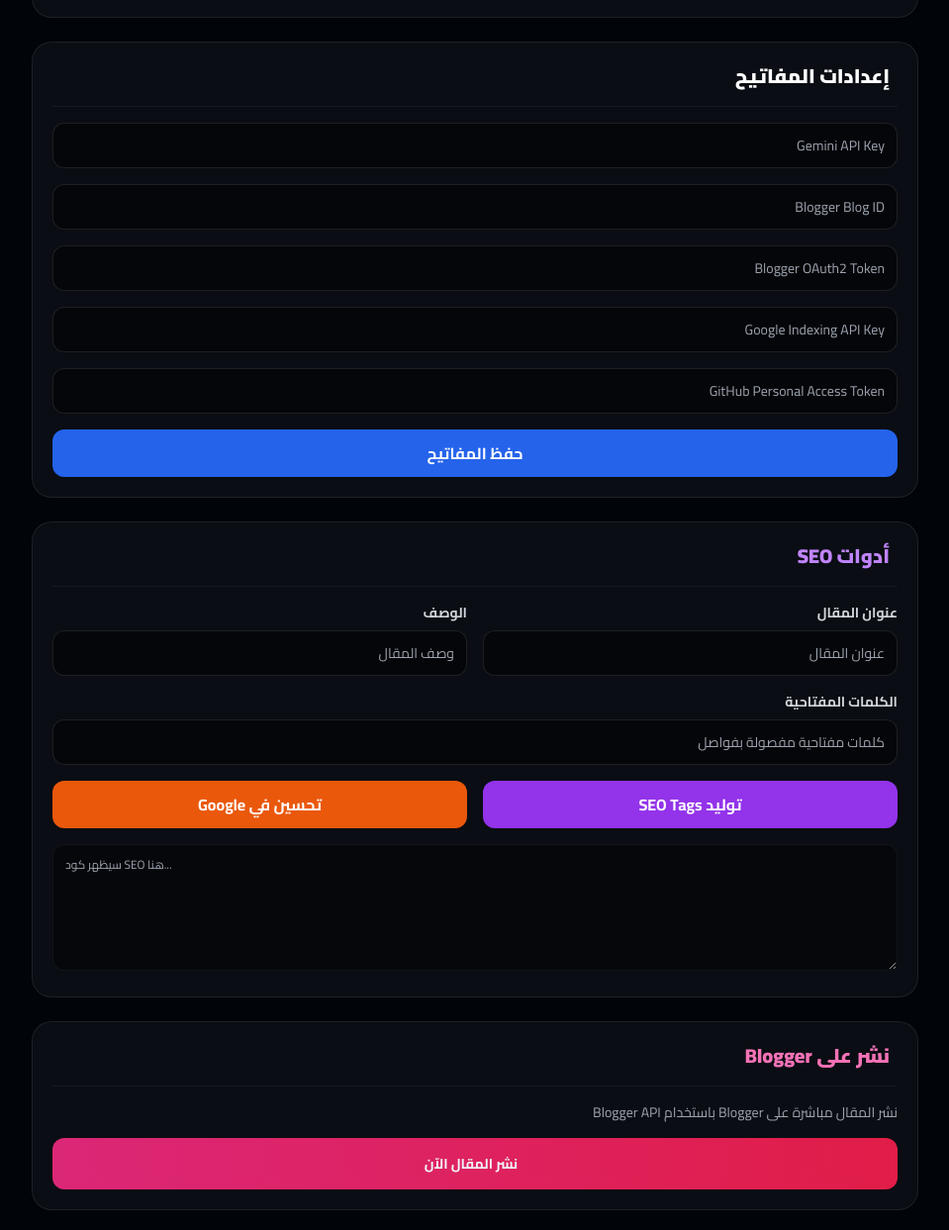
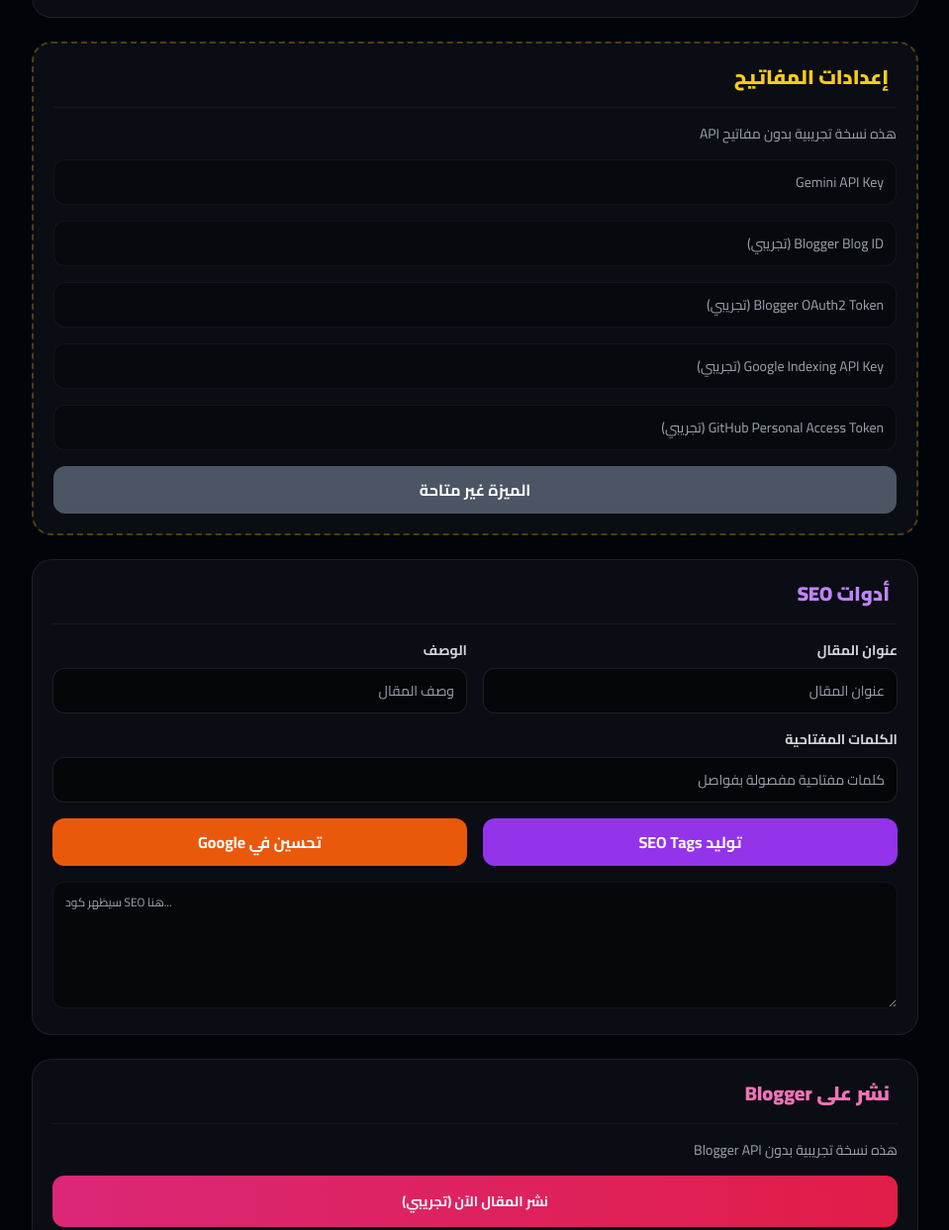
Before and after one commit to sal3023/youtube-studio-p, a website: page index.html in a window 1280 px wide. Shown: the part 500-1743 px from the top of the page at 99% size, without its empty margins (160-1119 px from the left). Drawn offline with nearby package versions, Linux system fonts and the light colour scheme.

Commit message:
Update index.html

```diff
--- a/index.html
+++ b/index.html
@@ -3,7 +3,7 @@
 <head>
 <meta charset="UTF-8">
 <meta name="viewport" content="width=device-width, initial-scale=1.0">
-<title>Tosh5 Dashboard AI + GitHub</title>
+<title>Tosh5 Dashboard - بدون مفاتيح</title>
 <script src="https://cdn.tailwindcss.com"></script>
 <link href="https://fonts.googleapis.com/css2?family=Cairo:wght@400;700;900&family=JetBrains+Mono&display=swap" rel="stylesheet">
 <script src="https://unpkg.com/lucide@latest"></script>
@@ -22,7 +22,7 @@ textarea { font-family: 'JetBrains Mono', monospace; }
     <div class="w-8 h-8 bg-blue-600 rounded-lg flex items-center justify-center font-black text-white">T5</div>
     <div class="text-[10px] font-bold text-emerald-400 flex items-center gap-1.5">
       <div class="w-1.5 h-1.5 bg-emerald-400 rounded-full animate-pulse"></div>
-      متصل
+      بدون مفاتيح
     </div>
   </div>
 </header>
@@ -30,7 +30,7 @@ textarea { font-family: 'JetBrains Mono', monospace; }
 <main class="flex-1 overflow-y-auto p-4">
 <div class="max-w-4xl mx-auto space-y-6">
 
-<!-- صانع المحتوى -->
+<!-- صانع المحتوى (بدون مفاتيح) -->
 <div class="glass p-5 space-y-4">
 <h2 class="text-xl font-black mb-4 text-blue-400 flex items-center gap-2"><i data-lucide="pen-tool"></i> صانع المحتوى</h2>
 <input type="text" id="topic-input" placeholder="اكتب عنوان المقال هنا..." class="w-full bg-black/50 border border-white/10 rounded-xl p-4 text-sm text-white outline-none mb-4">
@@ -38,18 +38,19 @@ textarea { font-family: 'JetBrains Mono', monospace; }
 <textarea id="ai-code" class="w-full h-48 bg-black/40 border border-white/5 rounded-xl p-3 text-xs text-amber-400 outline-none" placeholder="سيظهر الكود هنا..." dir="ltr"></textarea>
 </div>
 
-<!-- إعدادات المفاتيح -->
-<div class="glass p-5 space-y-4">
-<h2 class="text-xl font-black text-white flex items-center gap-2 border-b border-white/5 pb-4"><i data-lucide="settings"></i> إعدادات المفاتيح</h2>
-<input type="text" id="gemini-key" placeholder="Gemini API Key" class="w-full bg-black/50 border border-white/10 rounded-xl p-3 text-sm text-white outline-none">
-<input type="text" id="blog-id" placeholder="Blogger Blog ID" class="w-full bg-black/50 border border-white/10 rounded-xl p-3 text-sm text-white outline-none">
-<input type="text" id="blogger-token" placeholder="Blogger OAuth2 Token" class="w-full bg-black/50 border border-white/10 rounded-xl p-3 text-sm text-white outline-none">
-<input type="text" id="google-key" placeholder="Google Indexing API Key" class="w-full bg-black/50 border border-white/10 rounded-xl p-3 text-sm text-white outline-none">
-<input type="text" id="github-token" placeholder="GitHub Personal Access Token" class="w-full bg-black/50 border border-white/10 rounded-xl p-3 text-sm text-white outline-none">
-<button id="save-keys" class="w-full bg-blue-600 py-3 rounded-xl text-white font-bold">حفظ المفاتيح</button>
+<!-- إعدادات المفاتيح (معلومات فقط) -->
+<div class="glass p-5 space-y-4 border-2 border-dashed border-yellow-500/30">
+<h2 class="text-xl font-black text-yellow-400 flex items-center gap-2 border-b border-white/5 pb-4"><i data-lucide="lock"></i> إعدادات المفاتيح</h2>
+<p class="text-sm text-gray-400 mb-4">هذه نسخة تجريبية بدون مفاتيح API</p>
+<input type="text" id="gemini-key" placeholder="Gemini API Key" disabled class="w-full bg-black/30 border border-white/5 rounded-xl p-3 text-sm text-gray-500 outline-none">
+<input type="text" id="blog-id" placeholder="Blogger Blog ID (تجريبي)" disabled class="w-full bg-black/30 border border-white/5 rounded-xl p-3 text-sm text-gray-500 outline-none">
+<input type="text" id="blogger-token" placeholder="Blogger OAuth2 Token (تجريبي)" disabled class="w-full bg-black/30 border border-white/5 rounded-xl p-3 text-sm text-gray-500 outline-none">
+<input type="text" id="google-key" placeholder="Google Indexing API Key (تجريبي)" disabled class="w-full bg-black/30 border border-white/5 rounded-xl p-3 text-sm text-gray-500 outline-none">
+<input type="text" id="github-token" placeholder="GitHub Personal Access Token (تجريبي)" disabled class="w-full bg-black/30 border border-white/5 rounded-xl p-3 text-sm text-gray-500 outline-none">
+<button id="save-keys" class="w-full bg-gray-600 py-3 rounded-xl text-white font-bold cursor-not-allowed">الميزة غير متاحة</button>
 </div>
 
-<!-- أدوات SEO -->
+<!-- أدوات SEO (محاكاة) -->
 <div class="glass p-5 space-y-4">
 <h2 class="text-xl font-black text-purple-400 flex items-center gap-2 border-b border-white/5 pb-4"><i data-lucide="search"></i> أدوات SEO</h2>
 <div class="grid grid-cols-2 gap-4">
@@ -73,11 +74,11 @@ textarea { font-family: 'JetBrains Mono', monospace; }
 <textarea id="seo-output" class="w-full h-32 bg-black/40 border border-white/5 rounded-xl p-3 text-xs text-emerald-400 outline-none" placeholder="سيظهر كود SEO هنا..." dir="ltr"></textarea>
 </div>
 
-<!-- نشر على Blogger -->
+<!-- نشر على Blogger (محاكاة) -->
 <div class="glass p-5 space-y-4">
 <h2 class="text-xl font-black text-pink-400 flex items-center gap-2 border-b border-white/5 pb-4"><i data-lucide="globe"></i> نشر على Blogger</h2>
-<p class="text-sm text-gray-400">نشر المقال مباشرة على Blogger باستخدام Blogger API</p>
-<button id="publish-blogger" class="w-full bg-gradient-to-r from-pink-600 to-rose-600 py-4 rounded-xl font-bold text-sm flex justify-center items-center gap-2 hover:opacity-90 transition"><i data-lucide="send"></i> نشر المقال الآن</button>
+<p class="text-sm text-gray-400">هذه نسخة تجريبية بدون Blogger API</p>
+<button id="publish-blogger" class="w-full bg-gradient-to-r from-pink-600 to-rose-600 py-4 rounded-xl font-bold text-sm flex justify-center items-center gap-2 hover:opacity-90 transition">نشر المقال الآن (تجريبي)</button>
 </div>
 
 <!-- روابط أدوات جوجل -->
@@ -103,13 +104,13 @@ textarea { font-family: 'JetBrains Mono', monospace; }
 </div>
 </div>
 
-<!-- رفع الملفات إلى GitHub -->
+<!-- رفع الملفات إلى GitHub (محاكاة) -->
 <div class="glass p-5 space-y-4">
 <h2 class="text-xl font-black text-yellow-400 flex items-center gap-2 border-b border-white/5 pb-4"><i data-lucide="upload-cloud"></i> رفع الملفات إلى GitHub</h2>
 <input type="text" id="repo-name" placeholder="اسم المستودع" class="w-full bg-black/50 border border-white/10 rounded-xl p-3 text-sm text-white outline-none">
 <textarea id="file-content" placeholder="ضع محتوى الملف هنا..." class="w-full h-32 bg-black/40 border border-white/5 rounded-xl p-3 text-xs text-amber-400 outline-none"></textarea>
 <input type="text" id="file-path" placeholder="مسار الملف في المستودع (example.txt)" class="w-full bg-black/50 border border-white/10 rounded-xl p-3 text-sm text-white outline-none">
-<button id="upload-github" class="w-full bg-green-600 py-3 rounded-xl text-white font-bold">رفع الملف إلى GitHub</button>
+<button id="upload-github" class="w-full bg-green-600 py-3 rounded-xl text-white font-bold">رفع الملف إلى GitHub (تجريبي)</button>
 </div>
 
 </div>
```
